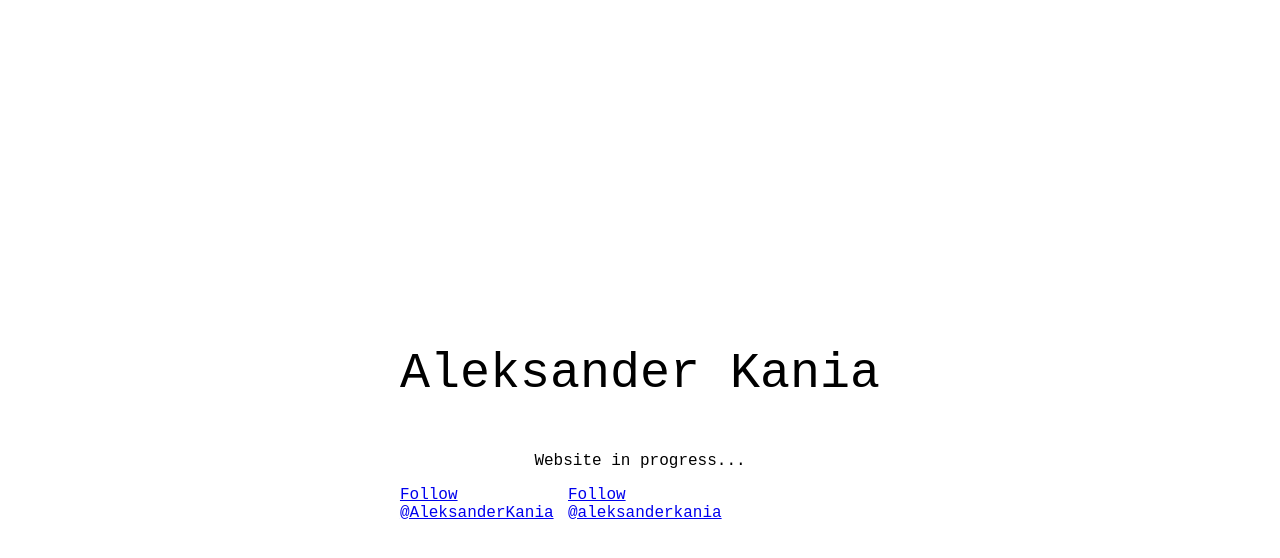
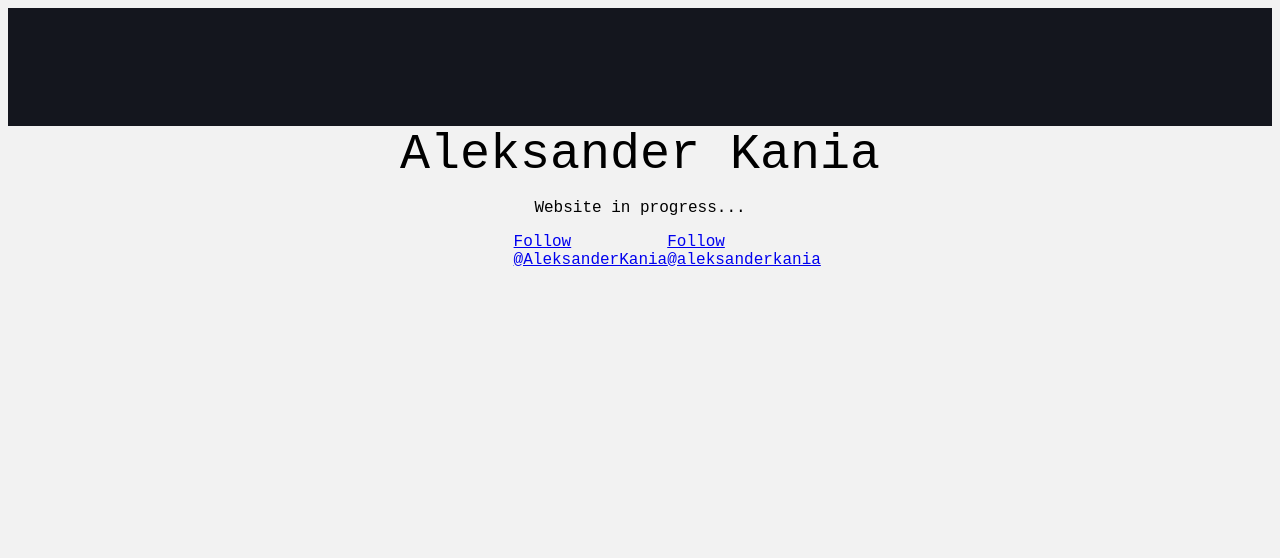
Before and after one commit to aleksanderkania/aleksanderkania.me, a plain HTML site: page index.html in a window 1280 px wide. Drawn offline with Linux system fonts and the light colour scheme.

Commit message:
Add some colors

```diff
--- a/index.html
+++ b/index.html
@@ -6,14 +6,26 @@
         <script async src="https://platform.twitter.com/widgets.js" charset="utf-8"></script>
     </head>
     <body>
+
+        <header id="header">
+        </header>
+
         <div class="container">
-           <p id="header">Aleksander Kania</p>
-           <p align="center">Website in progress...</p>
+
+            <div id="header-text">
+                Aleksander Kania
+            </div>
+
+            <p id="content">Website in progress...</p>
+
            <div class='media-badges'>
+
             <a href="https://twitter.com/AleksanderKania?ref_src=twsrc%5Etfw"
                 class="twitter-follow-button" data-show-count="false">Follow @AleksanderKania</a>
+
             <a class="github-button" href="https://github.com/aleksanderkania" data-color-scheme="no-preference: dark; light: dark; dark: light;" data-size="small" aria-label="Follow @aleksanderkania on GitHub">Follow @aleksanderkania</a>
-           </div>
+
+        </div>
         </div>
     </body>
 </html>
--- a/style.css
+++ b/style.css
@@ -1,29 +1,33 @@
 body {
-    height: 100%;
-    display: grid;
     font-family: 'Courier New', Courier, monospace;
+    background-color: rgb(242, 242, 242);
 }
 
+#header {
+    width: 100%;
+    height: 15%;
+    background-color: rgb(20, 22, 30);
+    background-size: 100%;
+    margin: 0;
+}
 
 .container {
-    margin: auto;
+    margin: 0 auto;
+    width: 40%;
 }
 
 .media-badges {
     display: flex;
-    width: 70%;
+    margin: 0 auto;
+    width: 50%;
     justify-content: space-between;
-    /* flex-wrap: wrap; */
-
 }
 
-#header {
+#header-text {
     font-size: 50;
+    text-align: center;
 }
 
-.box {
-    background-color: rebeccapurple;
-    width: 20px;
-    height: 20px;
-    margin: 20px,20px,20px,20px;
+#content {
+    text-align: center;
 }
```
